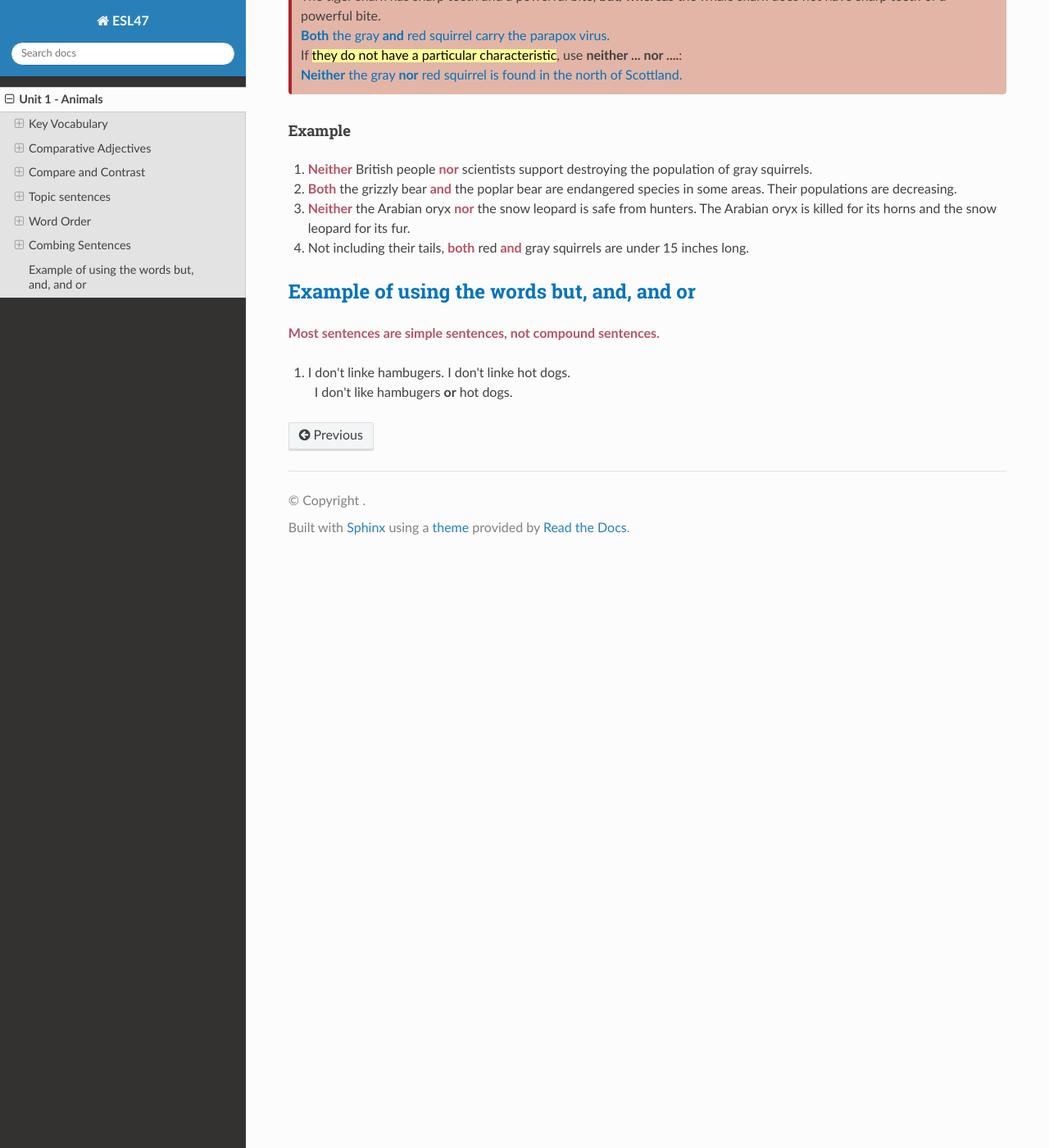
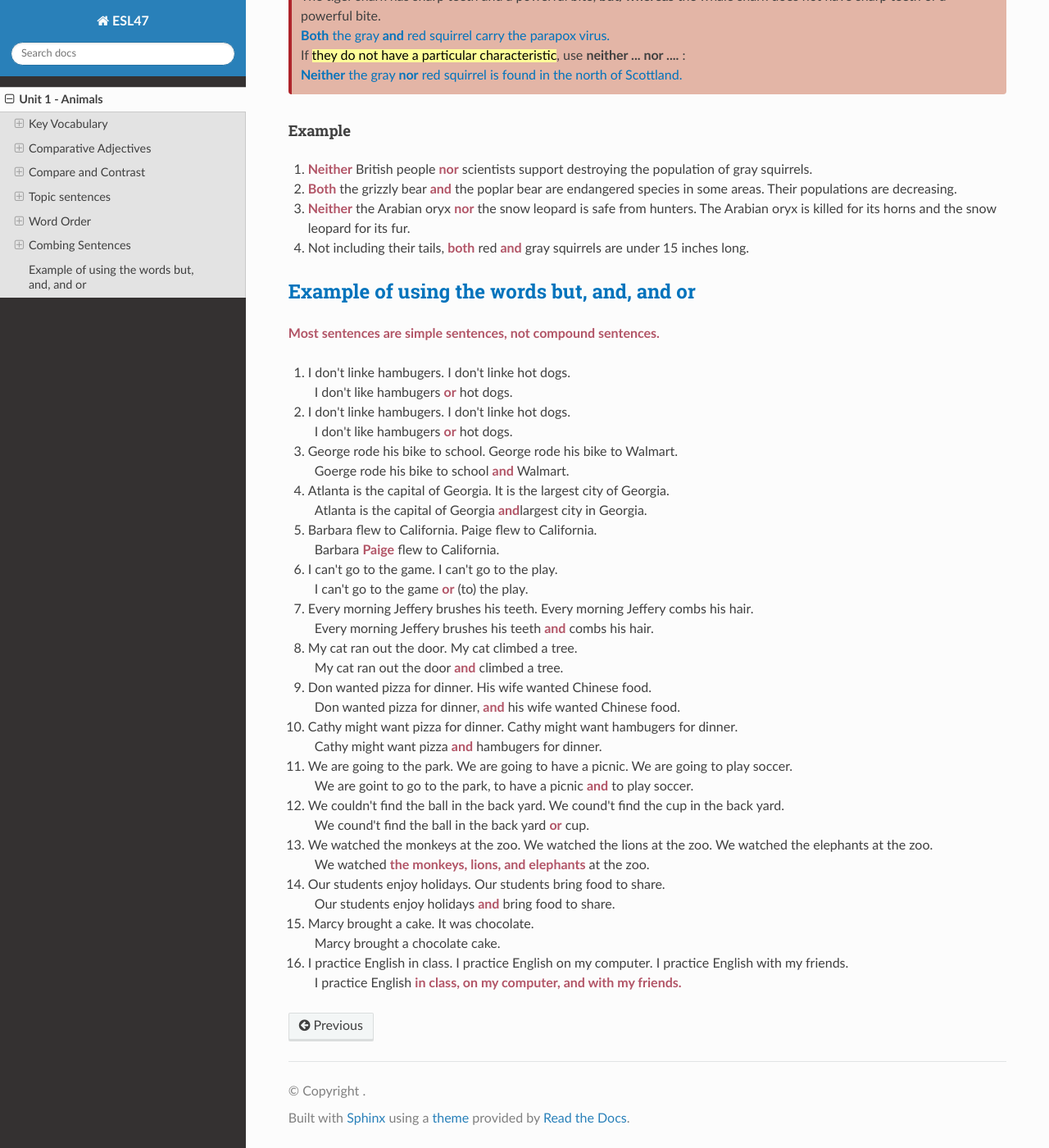
Before and after one commit to vpa24/ESL-47---Intermediate-Low-Integrated-Reading-Writing, a Sphinx documentation site: the page built from docs/source/unit1.md, in a window 1280 px wide and 1400 px high, scrolled down 7081 px. Shown: the whole window at 82% size. Built offline with Sphinx 7.4.7 and the Read the Docs theme 2.0.0, drawn with Linux system fonts in a browser that asks for light colours.

Commit message:
add more example of combining sentences

```diff
--- a/docs/source/unit1.md
+++ b/docs/source/unit1.md
@@ -318,7 +318,7 @@ You can use other phrases to compare two difference things.
 <div>If <ins>two things/people have the same characteristic</ins>, use <b>both ... and ....</b> :</div>
 <div style="color:0173bc">The tiger shark has sharp teeth and a powerful bite, <b>but/whereas</b> the whale shark does not have sharp teeth or a powerful bite.</div>
 <div style="color:#0173bc"><b>Both</b> the gray <b>and</b> red squirrel carry the parapox virus.</div>
-<div>If <ins>they do not have a particular characteristic</ins>, use <b>neither ... nor ....</b>:</div>
+<div>If <ins>they do not have a particular characteristic</ins>, use <b>neither ... nor ....</b> :</div>
 <div style="color:#0173bc"><b>Neither</b> the gray <b>nor</b> red squirrel is found in the north of Scottland.</div>
 </p>
 </span>
@@ -337,5 +337,35 @@ You can use other phrases to compare two difference things.
 
 <ol>
 <li>I don't linke hambugers. I don't linke hot dogs.</li>
-<div class="ml-2em">I don't like hambugers <b>or</b> hot dogs.</div>
+<div class="ml-2em">I don't like hambugers <strong>or</strong> hot dogs.</div>
+<li>I don't linke hambugers. I don't linke hot dogs.</li>
+<div class="ml-2em">I don't like hambugers <strong>or</strong> hot dogs.</div>
+<li>George rode his bike to school. George rode his bike to Walmart.</li>
+<div class="ml-2em">Goerge rode his bike to school <strong>and</strong> Walmart.</div>
+<li>Atlanta is the capital of Georgia. It is the largest city of Georgia.</li>
+<div class="ml-2em">Atlanta is the capital of Georgia <strong>and</strong>largest city in Georgia.</div>
+<li>Barbara flew to California. Paige flew to California.</li>
+<div class="ml-2em">Barbara <strong>Paige</strong> flew to California.</div>
+<li>I can't go to the game. I can't go to the play.</li>
+<div class="ml-2em">I can't go to the game <strong>or</strong> (to) the play.</div>
+<li>Every morning Jeffery brushes his teeth. Every morning Jeffery combs his hair.</li>
+<div class="ml-2em">Every morning Jeffery brushes his teeth <strong>and</strong> combs his hair.</div>
+<li>My cat ran out the door. My cat climbed a tree.</li>
+<div class="ml-2em">My cat ran out the door <strong>and</strong> climbed a tree.</div>
+<li>Don wanted pizza for dinner. His wife wanted Chinese food.</li>
+<div class="ml-2em">Don wanted pizza for dinner, <strong>and</strong> his wife wanted Chinese food.</div>
+<li>Cathy might want pizza for dinner. Cathy might want hambugers for dinner.</li>
+<div class="ml-2em">Cathy might want pizza <strong>and</strong> hambugers for dinner.</div>
+<li>We are going to the park. We are going to have a picnic. We are going to play soccer.</li>
+<div class="ml-2em">We are goint to go to the park, to have a picnic <strong>and</strong> to play soccer.</div>
+<li>We couldn't find the ball in the back yard. We cound't find the cup in the back yard.</li>
+<div class="ml-2em">We cound't find the ball in the back yard <strong>or</strong> cup.</div>
+<li>We watched the monkeys at the zoo. We watched the lions at the zoo. We watched the elephants at the zoo.</li>
+<div class="ml-2em">We watched <strong>the monkeys, lions, and elephants</strong> at the zoo.</div>
+<li>Our students enjoy holidays. Our students bring food to share.</li>
+<div class="ml-2em">Our students enjoy holidays <strong>and</strong> bring food to share.</div>
+<li>Marcy brought a cake. It was chocolate.</li>
+<div class="ml-2em">Marcy brought a chocolate cake.</div>
+<li>I practice English in class. I practice English on my computer. I practice English with my friends.</li>
+<div class="ml-2em">I practice English <strong>in class, on my computer, and with my friends.</strong></div>
 </ol>
```
